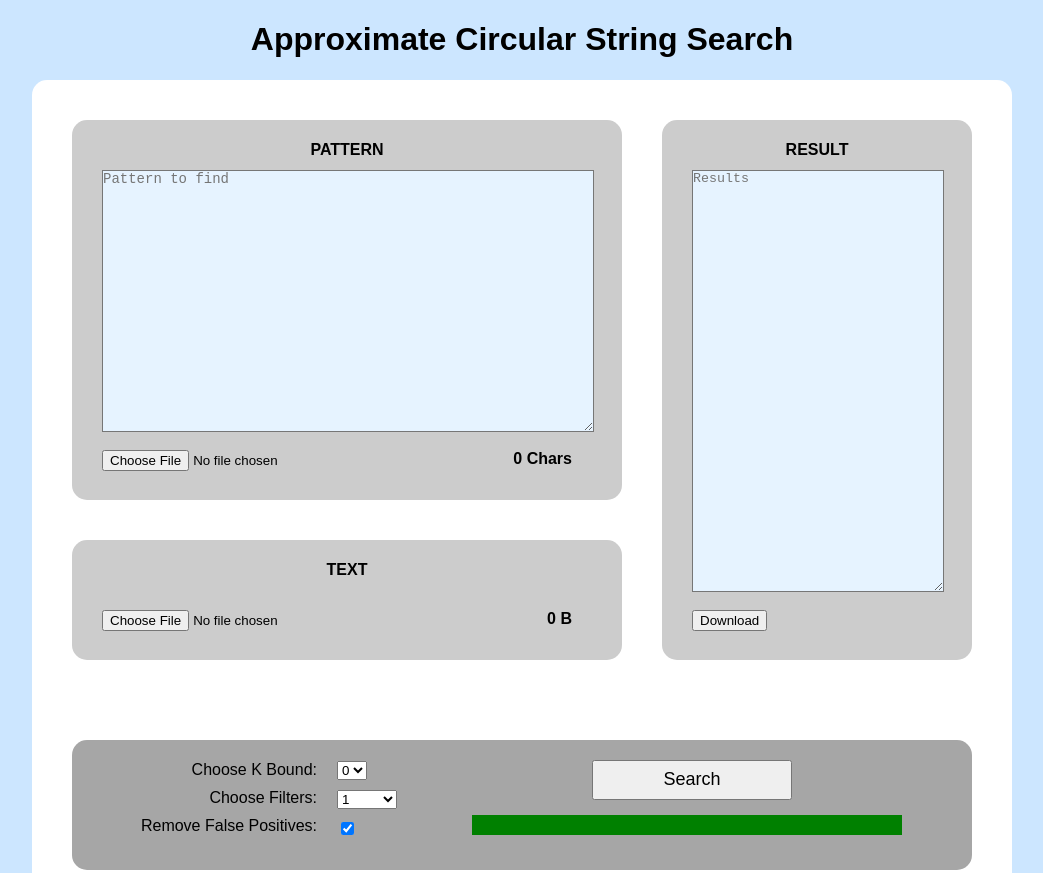
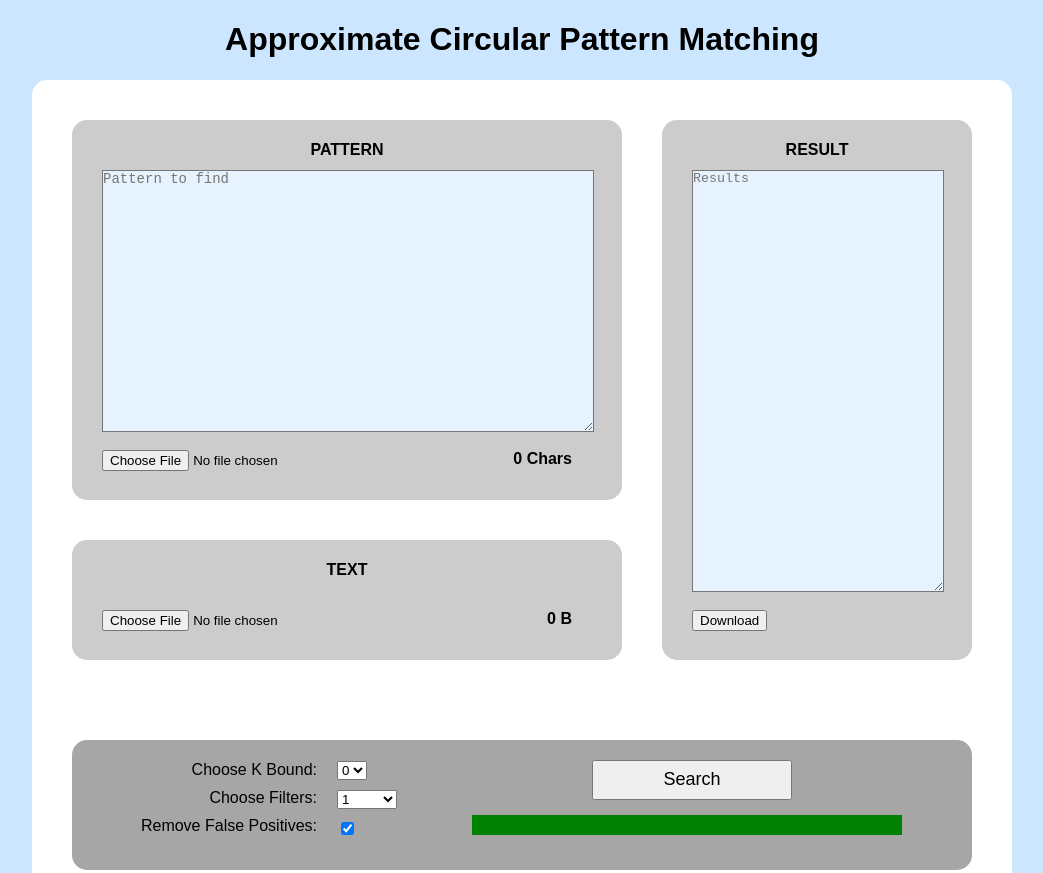
Before and after one commit to steven31415/approximate-circular-pattern-matching, a plain HTML site: page index.html in a window 1280 px wide. Shown: the top 873 px of the page, without its empty margins (118-1161 px from the left). Drawn offline with Linux system fonts and the light colour scheme.

Commit message:
Update index.html

```diff
--- a/index.html
+++ b/index.html
@@ -6,7 +6,7 @@
 	</head>
 
 	<body>
-		<h1 id="title">Approximate Circular String Search</h1>
+		<h1 id="title">Approximate Circular Pattern Matching</h1>
 		<div class="roundBox" id="contentBox">
 
 			<!--PATTERN-->
```
